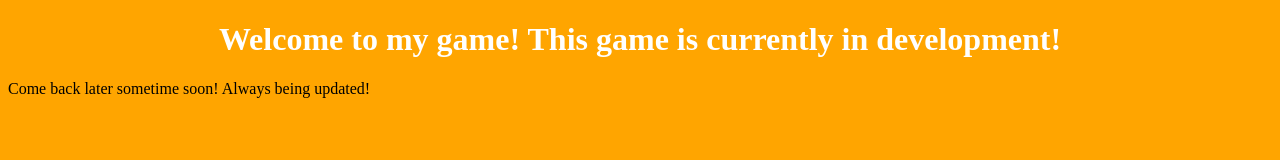
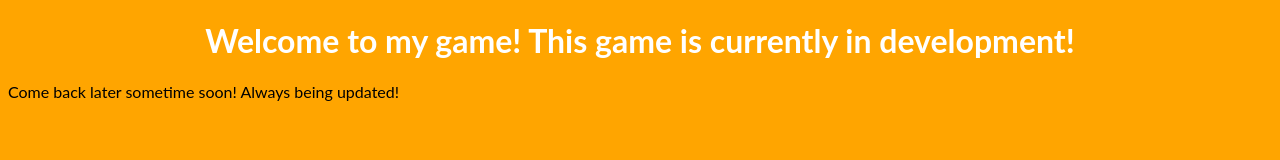
Before and after one commit to joyhyunki/civbuilder.github.io, a plain HTML site: page index.html in a window 1280 px wide. Drawn offline with Linux system fonts and the light colour scheme.

Commit message:
Update main.css

```diff
--- a/Styles/main.css
+++ b/Styles/main.css
@@ -1,6 +1,7 @@
 body
 {
   background-color: orange;
+  font-family: 'Lato', Arial, sans-serif;
 }
 
 h1 {
```
